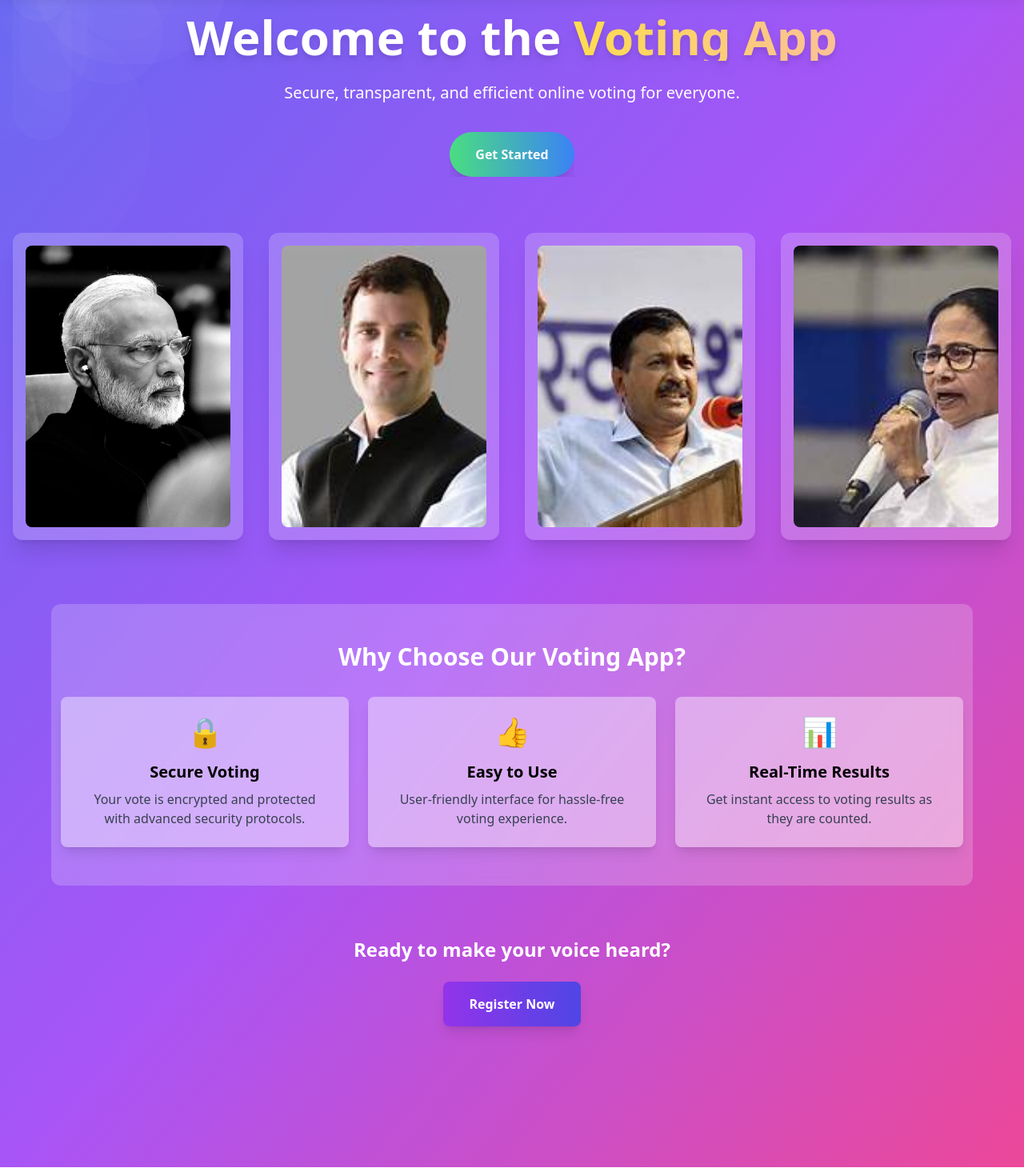
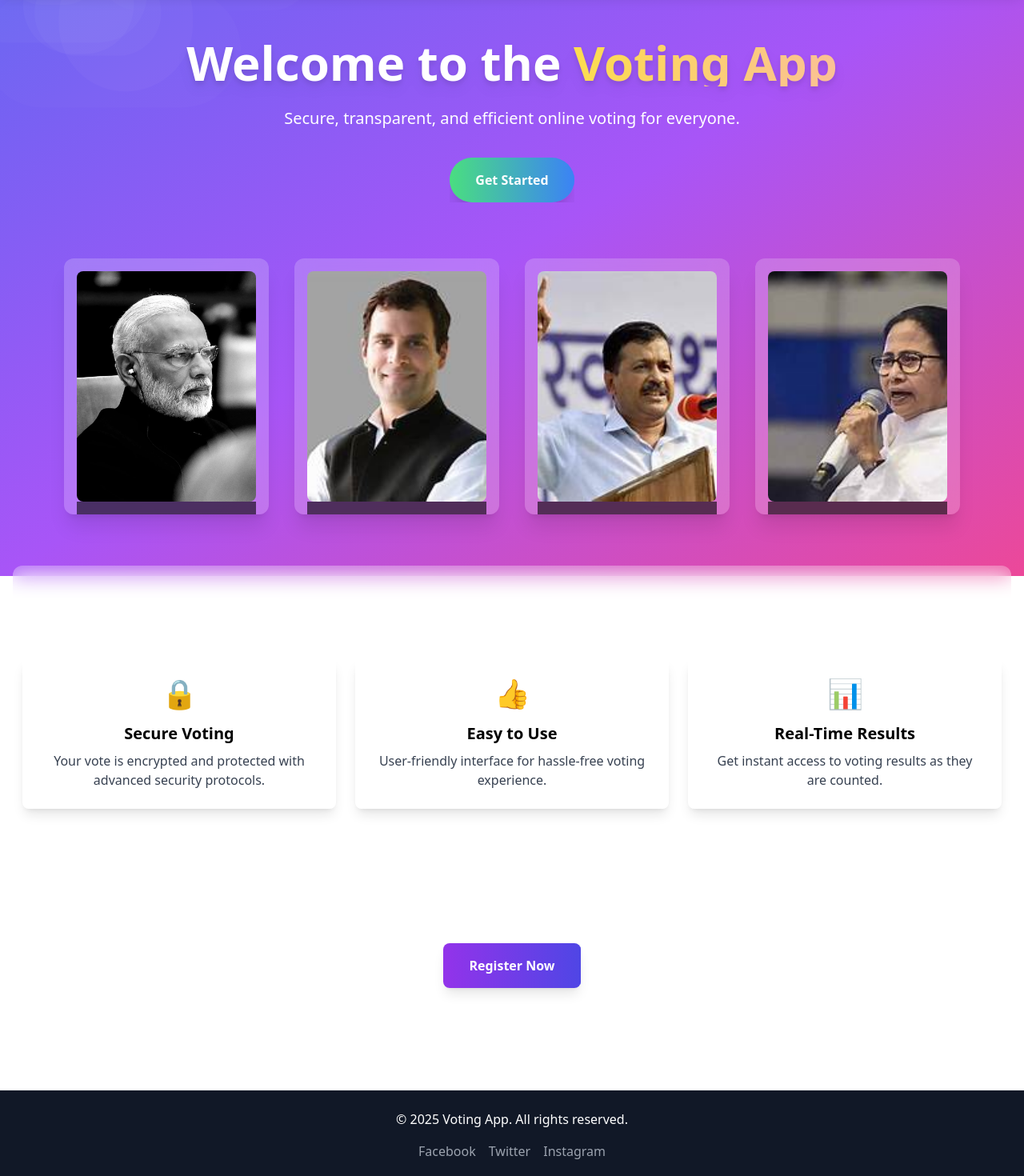
Before and after one commit to rajgit2024/Voting-App, a React (Create React App) app in the folder front-end/: page / in a window 1280 px wide. Shown: the part 80-1550 px from the top of the page at 80% size. Built offline with nearby package versions, Linux system fonts and the light colour scheme; a web font is replaced by a local one.

Commit message:
Frontend updation

```diff
--- a/front-end/src/Component/Landingpage.jsx
+++ b/front-end/src/Component/Landingpage.jsx
@@ -1,25 +1,24 @@
-"use client"
+"use client";
 
-import { useState, useEffect } from "react"
-import { Link } from "react-router-dom"
-import { motion, AnimatePresence } from "framer-motion"
+import { useState, useEffect } from "react";
+import { Link } from "react-router-dom";
+import { motion, AnimatePresence } from "framer-motion";
 
-const LandingPage = () => {
-  const [selectedImage, setSelectedImage] = useState(null)
-  const [isLoaded, setIsLoaded] = useState(false)
+export default function LandingPage() {
+  const [selectedImage, setSelectedImage] = useState(null);
+  const [isLoaded, setIsLoaded] = useState(false);
 
   useEffect(() => {
-    setIsLoaded(true)
-  }, [])
+    setIsLoaded(true);
+  }, []);
 
   const images = [
     { src: "/images/narendramodi.jpg", name: "Narendra Modi", info: "Prime Minister of India" },
     { src: "/images/rahul.jpg", name: "Rahul Gandhi", info: "Leader of Congress Party" },
     { src: "/images/kejriwal.jpg", name: "Arvind Kejriwal", info: "Leader of AAP" },
     { src: "/images/mamta.jpg", name: "Mamta Banerjee", info: "Leader of TMC" },
-  ]
+  ];
 
-  // Animation variants
   const containerVariants = {
     hidden: { opacity: 0 },
     visible: {
@@ -30,7 +29,7 @@ const LandingPage = () => {
         delayChildren: 0.3,
       },
     },
-  }
+  };
 
   const itemVariants = {
     hidden: { y: 50, opacity: 0 },
@@ -39,7 +38,7 @@ const LandingPage = () => {
       opacity: 1,
       transition: { type: "spring", stiffness: 100 },
     },
-  }
+  };
 
   const cardVariants = {
     hidden: { scale: 0.8, opacity: 0 },
@@ -61,7 +60,7 @@ const LandingPage = () => {
         damping: 10,
       },
     },
-  }
+  };
 
   const featureVariants = {
     hidden: { opacity: 0, y: 20 },
@@ -81,14 +80,16 @@ const LandingPage = () => {
         duration: 0.3,
       },
     },
-  }
+  };
 
   return (
-    <div className="relative min-h-screen flex flex-col items-center justify-center overflow-hidden">
+    <div className="flex flex-col min-h-screen">
+      {/* Main content wrapper */}
+      <div className="flex-grow relative">
         {/* Animated Background */}
-      <div className="absolute inset-0 bg-gradient-to-br from-indigo-500 via-purple-500 to-pink-500 overflow-hidden">
+        <div className="fixed inset-0 bg-gradient-to-br from-indigo-500 via-purple-500 to-pink-500 overflow-hidden -z-10">
           <div className="absolute inset-0">
-          {Array.from({ length: 20 }).map((_, index) => (
+            {Array.from({ length: 10 }).map((_, index) => (
               <motion.div
                 key={index}
                 className="absolute rounded-full bg-white bg-opacity-10"
@@ -98,8 +99,8 @@ const LandingPage = () => {
                   scale: Math.random() * 0.5 + 0.5,
                 }}
                 animate={{
-                x: [Math.random() * 100 - 50 + "%", Math.random() * 100 - 50 + "%", Math.random() * 100 - 50 + "%"],
-                y: [Math.random() * 100 - 50 + "%", Math.random() * 100 - 50 + "%", Math.random() * 100 - 50 + "%"],
+                  x: [Math.random() * 100 - 50 + "%", Math.random() * 100 - 50 + "%"],
+                  y: [Math.random() * 100 - 50 + "%", Math.random() * 100 - 50 + "%"],
                 }}
                 transition={{
                   duration: Math.random() * 20 + 20,
@@ -142,25 +143,21 @@ const LandingPage = () => {
           </div>
         </motion.nav>
 
-      {/* Hero Section */}
+        {/* Main Sections */}
+        <main className="container mx-auto px-4 pt-24 pb-16">
+          {/* Hero */}
           <motion.section
-        className="text-center text-white mt-24 z-10"
+            className="text-center text-white mt-8 mb-16"
             variants={containerVariants}
             initial="hidden"
             animate={isLoaded ? "visible" : "hidden"}
           >
-        <motion.h2 className="text-5xl md:text-6xl font-extrabold drop-shadow-lg" variants={itemVariants}>
+            <motion.h2 className="text-4xl md:text-6xl font-extrabold drop-shadow-lg" variants={itemVariants}>
               <span className="inline-block">Welcome to the</span>{" "}
               <motion.span
                 className="inline-block bg-clip-text text-transparent bg-gradient-to-r from-yellow-300 to-pink-300"
-            animate={{
-              backgroundPosition: ["0% 50%", "100% 50%", "0% 50%"],
-            }}
-            transition={{
-              duration: 5,
-              repeat: Number.POSITIVE_INFINITY,
-              repeatType: "reverse",
-            }}
+                animate={{ backgroundPosition: ["0% 50%", "100% 50%", "0% 50%"] }}
+                transition={{ duration: 5, repeat: Infinity, repeatType: "reverse" }}
                 style={{ backgroundSize: "200% 200%" }}
               >
                 Voting App
@@ -170,11 +167,7 @@ const LandingPage = () => {
               Secure, transparent, and efficient online voting for everyone.
             </motion.p>
             <motion.div variants={itemVariants} className="mt-8">
-          <motion.div
-            className="inline-block relative overflow-hidden"
-            whileHover={{ scale: 1.05 }}
-            whileTap={{ scale: 0.95 }}
-          >
+              <motion.div className="inline-block relative overflow-hidden" whileHover={{ scale: 1.05 }} whileTap={{ scale: 0.95 }}>
                 <Link to="/register">
                   <button className="relative bg-gradient-to-r from-green-400 to-blue-500 text-white px-8 py-4 rounded-full font-bold shadow-xl hover:shadow-2xl transition-all duration-300 z-10 overflow-hidden group">
                     <span className="relative z-10">Get Started</span>
@@ -190,9 +183,9 @@ const LandingPage = () => {
             </motion.div>
           </motion.section>
 
-      {/* Candidate Cards */}
+          {/* Cards */}
           <motion.div
-        className="container mt-16 flex flex-wrap justify-center gap-8 z-10"
+            className="flex flex-wrap justify-center gap-6 md:gap-8 mb-16"
             variants={containerVariants}
             initial="hidden"
             animate={isLoaded ? "visible" : "hidden"}
@@ -200,22 +193,16 @@ const LandingPage = () => {
             {images.map((img, index) => (
               <motion.div
                 key={index}
-            className="relative w-72 h-96 p-4 bg-white bg-opacity-20 backdrop-blur-md rounded-xl shadow-xl cursor-pointer overflow-hidden"
+                className="relative w-full sm:w-64 h-80 p-4 bg-white bg-opacity-20 backdrop-blur-md rounded-xl shadow-xl cursor-pointer overflow-hidden"
                 variants={cardVariants}
                 custom={index}
                 whileHover="hover"
                 onClick={() => setSelectedImage(img)}
               >
-            <motion.div
-              className="absolute inset-0 bg-gradient-to-b from-transparent to-black opacity-0 group-hover:opacity-70 transition-opacity duration-300"
-              whileHover={{ opacity: 0.3 }}
-            />
-            <motion.img
-              src={img.src}
-              alt={img.name}
-              className="w-full h-full object-cover rounded-lg"
-              whileHover={{ scale: 1.1 }}
-              transition={{ type: "tween", duration: 0.5 }}
+                <div className="w-full h-full relative">
+                  <div
+                    className="w-full h-full rounded-lg bg-cover bg-center"
+                    style={{ backgroundImage: `url(${img.src})` }}
                   />
                   <motion.div
                     className="absolute bottom-0 left-0 w-full bg-black bg-opacity-60 text-white text-center p-3"
@@ -226,64 +213,14 @@ const LandingPage = () => {
                     <h3 className="text-lg font-semibold">{img.name}</h3>
                     <p className="text-sm">{img.info}</p>
                   </motion.div>
+                </div>
               </motion.div>
             ))}
           </motion.div>
 
-      {/* Pop-up on Click */}
-      <AnimatePresence>
-        {selectedImage && (
-          <motion.div
-            className="fixed inset-0 flex items-center justify-center bg-black bg-opacity-50 z-50"
-            initial={{ opacity: 0 }}
-            animate={{ opacity: 1 }}
-            exit={{ opacity: 0 }}
-            onClick={() => setSelectedImage(null)}
-          >
-            <motion.div
-              className="bg-white p-6 rounded-lg max-w-md w-[90%] text-center"
-              initial={{ scale: 0.5, opacity: 0 }}
-              animate={{ scale: 1, opacity: 1 }}
-              exit={{ scale: 0.5, opacity: 0 }}
-              transition={{ type: "spring", stiffness: 300, damping: 25 }}
-              onClick={(e) => e.stopPropagation()}
-            >
-              <h2 className="text-2xl font-bold mb-4">{selectedImage.name}</h2>
-              <motion.img
-                src={selectedImage.src}
-                alt={selectedImage.name}
-                className="rounded-md w-full h-[300px] object-cover mb-4"
-                initial={{ y: 20, opacity: 0 }}
-                animate={{ y: 0, opacity: 1 }}
-                transition={{ delay: 0.2 }}
-              />
-              <motion.p
-                className="text-gray-600 mb-4"
-                initial={{ y: 20, opacity: 0 }}
-                animate={{ y: 0, opacity: 1 }}
-                transition={{ delay: 0.3 }}
-              >
-                {selectedImage.info}
-              </motion.p>
-              <motion.button
-                onClick={() => setSelectedImage(null)}
-                className="bg-blue-500 text-white px-6 py-2 rounded-full hover:bg-blue-600 transition shadow-lg"
-                whileHover={{ scale: 1.05 }}
-                whileTap={{ scale: 0.95 }}
-                initial={{ y: 20, opacity: 0 }}
-                animate={{ y: 0, opacity: 1 }}
-                transition={{ delay: 0.4 }}
-              >
-                Close
-              </motion.button>
-            </motion.div>
-          </motion.div>
-        )}
-      </AnimatePresence>
-
-      {/* Features Section */}
+          {/* Features */}
           <motion.section
-        className="mt-20 py-12 px-3 bg-white bg-opacity-20 backdrop-blur-md rounded-xl text-center z-10 w-full max-w-6xl mx-auto"
+            className="py-12 px-3 bg-white bg-opacity-20 backdrop-blur-md rounded-xl text-center mb-16"
             initial={{ opacity: 0, y: 50 }}
             whileInView={{ opacity: 1, y: 0 }}
             transition={{ duration: 0.5 }}
@@ -298,23 +235,11 @@ const LandingPage = () => {
             >
               Why Choose Our Voting App?
             </motion.h2>
-        <div className="container mx-auto grid grid-cols-1 md:grid-cols-3 gap-6 px-4 md:px-0">
+            <div className="grid grid-cols-1 md:grid-cols-3 gap-6">
               {[
-            {
-              title: "Secure Voting",
-              description: "Your vote is encrypted and protected with advanced security protocols.",
-              icon: "🔒",
-            },
-            {
-              title: "Easy to Use",
-              description: "User-friendly interface for hassle-free voting experience.",
-              icon: "👍",
-            },
-            {
-              title: "Real-Time Results",
-              description: "Get instant access to voting results as they are counted.",
-              icon: "📊",
-            },
+                { title: "Secure Voting", description: "Your vote is encrypted and protected with advanced security protocols.", icon: "🔒" },
+                { title: "Easy to Use", description: "User-friendly interface for hassle-free voting experience.", icon: "👍" },
+                { title: "Real-Time Results", description: "Get instant access to voting results as they are counted.", icon: "📊" },
               ].map((feature, index) => (
                 <motion.div
                   key={index}
@@ -343,64 +268,71 @@ const LandingPage = () => {
           </motion.section>
 
           {/* Call to Action */}
-      <motion.div
-        className="my-16 text-center z-10"
-        initial={{ opacity: 0, y: 50 }}
-        whileInView={{ opacity: 1, y: 0 }}
-        transition={{ duration: 0.5 }}
-        viewport={{ once: true, amount: 0.8 }}
-      >
-        <motion.h3
-          className="text-2xl font-bold text-white mb-6"
-          initial={{ opacity: 0 }}
-          whileInView={{ opacity: 1 }}
-          transition={{ delay: 0.2 }}
-          viewport={{ once: true }}
-        >
+          <motion.div className="text-center mb-16" initial={{ opacity: 0, y: 50 }} whileInView={{ opacity: 1, y: 0 }} transition={{ duration: 0.5 }} viewport={{ once: true, amount: 0.8 }}>
+            <motion.h3 className="text-2xl font-bold text-white mb-6" initial={{ opacity: 0 }} whileInView={{ opacity: 1 }} transition={{ delay: 0.2 }} viewport={{ once: true }}>
               Ready to make your voice heard?
             </motion.h3>
             <motion.div whileHover={{ scale: 1.05 }} whileTap={{ scale: 0.95 }}>
               <Link to="/register">
                 <button className="bg-gradient-to-r from-purple-600 to-indigo-600 text-white px-8 py-4 rounded-lg font-bold shadow-lg hover:shadow-xl transition-all duration-300 relative overflow-hidden group">
                   <span className="relative z-10">Register Now</span>
-              <motion.span
-                className="absolute inset-0 bg-gradient-to-r from-indigo-600 to-purple-600"
-                initial={{ x: "100%" }}
-                whileHover={{ x: 0 }}
-                transition={{ duration: 0.4 }}
-              />
+                  <motion.span className="absolute inset-0 bg-gradient-to-r from-indigo-600 to-purple-600" initial={{ x: "100%" }} whileHover={{ x: 0 }} transition={{ duration: 0.4 }} />
                 </button>
               </Link>
             </motion.div>
           </motion.div>
+        </main>
+      </div>
+
+      {/* Pop-up */}
+      <AnimatePresence>
+        {selectedImage && (
+          <motion.div
+            className="fixed inset-0 flex items-center justify-center bg-black bg-opacity-50 z-50"
+            initial={{ opacity: 0 }}
+            animate={{ opacity: 1 }}
+            exit={{ opacity: 0 }}
+            onClick={() => setSelectedImage(null)}
+          >
+            <motion.div
+              className="bg-white p-6 rounded-lg max-w-md w-[90%] text-center"
+              initial={{ scale: 0.5, opacity: 0 }}
+              animate={{ scale: 1, opacity: 1 }}
+              exit={{ scale: 0.5, opacity: 0 }}
+              transition={{ type: "spring", stiffness: 300, damping: 25 }}
+              onClick={(e) => e.stopPropagation()}
+            >
+              <h2 className="text-2xl font-bold mb-4">{selectedImage.name}</h2>
+              <div className="w-full h-[300px] rounded-md mb-4 bg-cover bg-center" style={{ backgroundImage: `url(${selectedImage.src})` }} />
+              <motion.p className="text-gray-600 mb-4" initial={{ y: 20, opacity: 0 }} animate={{ y: 0, opacity: 1 }} transition={{ delay: 0.3 }}>
+                {selectedImage.info}
+              </motion.p>
+              <motion.button
+                onClick={() => setSelectedImage(null)}
+                className="bg-blue-500 text-white px-6 py-2 rounded-full hover:bg-blue-600 transition shadow-lg"
+                whileHover={{ scale: 1.05 }}
+                whileTap={{ scale: 0.95 }}
+              >
+                Close
+              </motion.button>
+            </motion.div>
+          </motion.div>
+        )}
+      </AnimatePresence>
 
       {/* Footer */}
-      <motion.footer
-        className="bg-gray-900 text-white text-center py-6 w-full mt-auto"
-        initial={{ opacity: 0 }}
-        whileInView={{ opacity: 1 }}
-        transition={{ duration: 0.5 }}
-        viewport={{ once: true }}
-      >
-        <div className="container mx-auto">
+      <footer className="bg-gray-900 text-white text-center py-6 w-full">
+        <div className="container mx-auto px-4">
           <p>&copy; {new Date().getFullYear()} Voting App. All rights reserved.</p>
           <div className="flex justify-center mt-4 space-x-4">
             {["Facebook", "Twitter", "Instagram"].map((social, index) => (
-              <motion.a
-                key={index}
-                href="#"
-                className="text-gray-400 hover:text-white transition-colors duration-300"
-                whileHover={{ scale: 1.2 }}
-                whileTap={{ scale: 0.9 }}
-              >
+              <motion.a key={index} href="#" className="text-gray-400 hover:text-white transition-colors duration-300" whileHover={{ scale: 1.2 }} whileTap={{ scale: 0.9 }}>
                 {social}
               </motion.a>
             ))}
           </div>
         </div>
-      </motion.footer>
+      </footer>
     </div>
-  )
+  );
 }
-
-export default LandingPage
```
Lines whose indentation alone changed are shown as unchanged.
